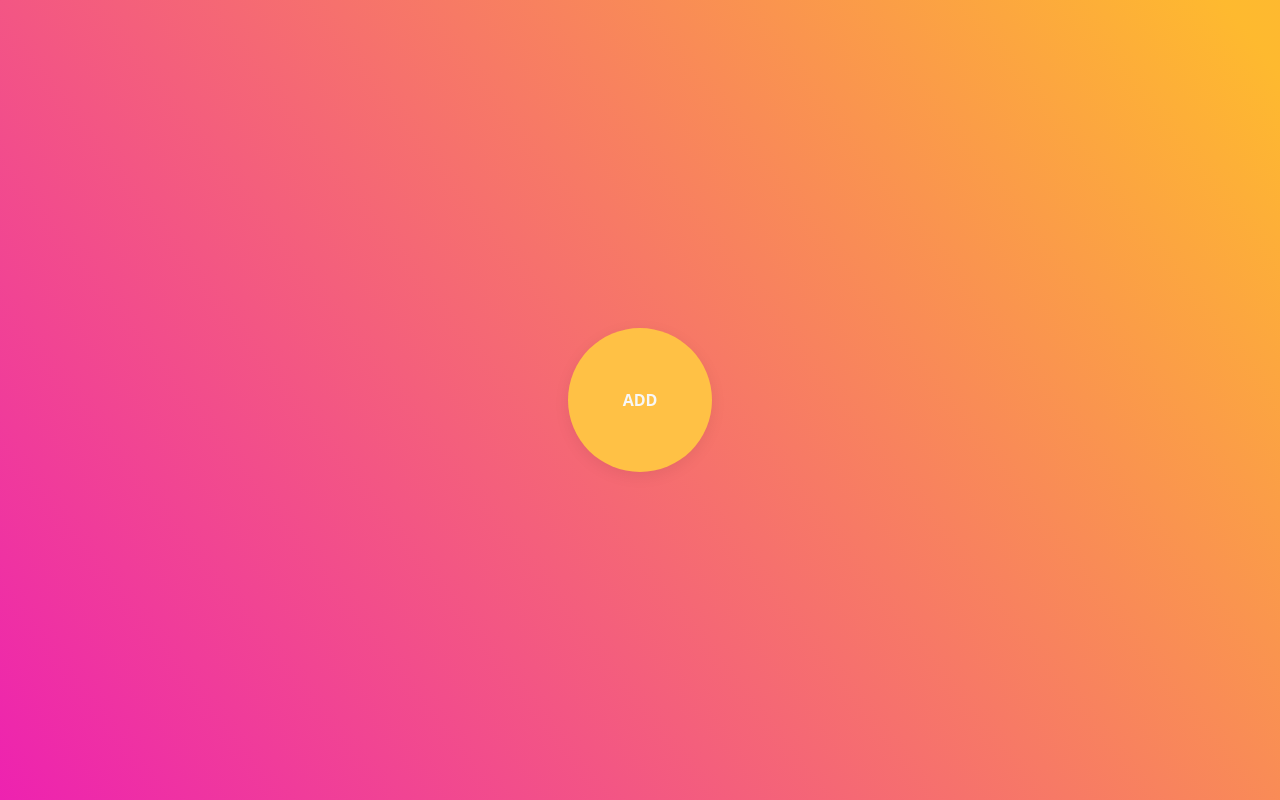
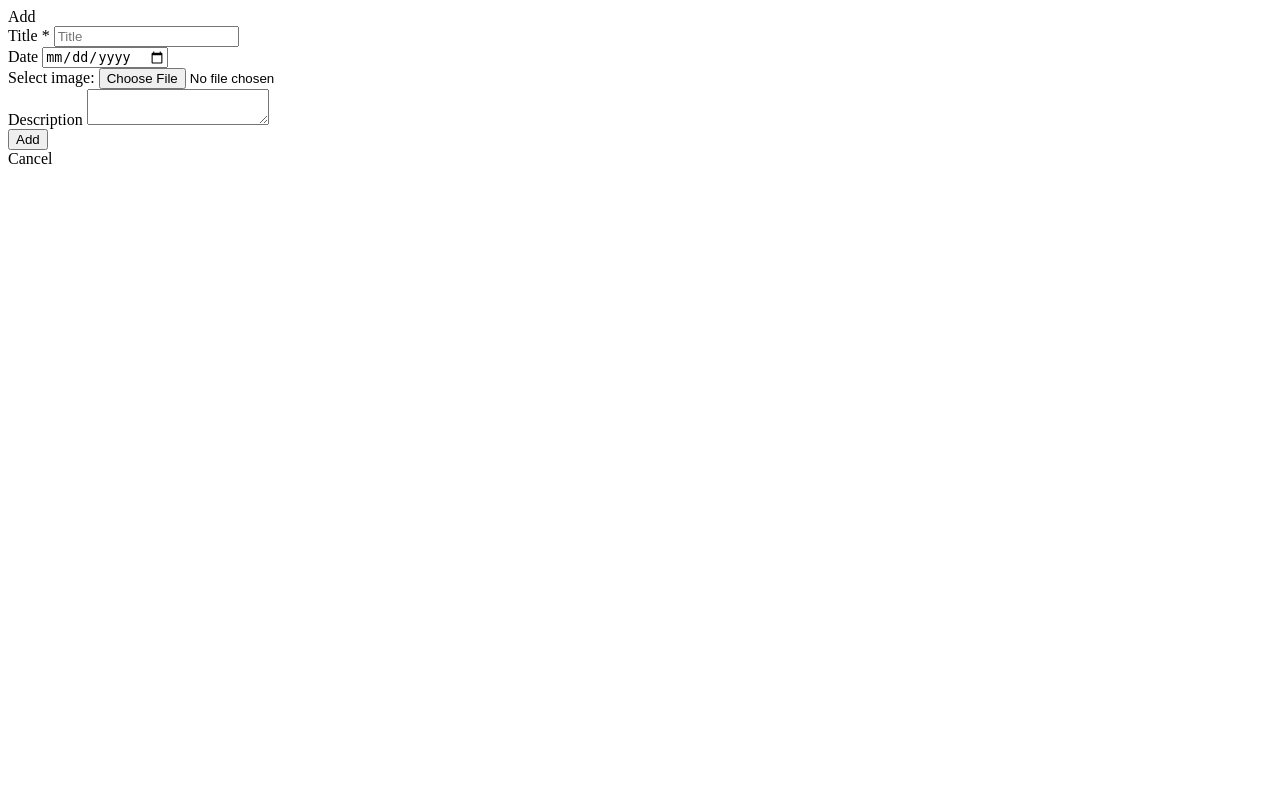
Before and after one commit to nageshnayak2000/VesRepo, a PHP site: page /Frontend/modal.html in a window 1280 px wide. Run offline with PHP 8.4, Linux system fonts and the light colour scheme.

Commit message:
new modal added

```diff
--- a/CSS/modal.css
+++ b/CSS/modal.css
@@ -1,187 +1,51 @@
-.container {
-    background-image: linear-gradient(-128deg, rgba(255, 181, 32, 0.93) 3%, rgba(239, 39, 153, 0.93) 88%, rgba(237, 18, 171, 0.93) 100%);
-    display: flex;
+/* ========================================
+
+    CODE YOUR STYLES BELOW!
+
+   ====================================== */
+
+   .overlay {
+    position: fixed;
+    top: 0;
+    left: 0;
+    right: 0;
+    bottom: 0;
+    z-index: 99;
+    background: #000;
+    pointer-events: none;
+    opacity: 0;
+    transform: scale(0.5);
+}
+
+input[type = "checkbox"]:checked ~ .overlay{   /*select the overaly sibling '~' stands for sibling*/
+    pointer-events: auto;
+    opacity: 0.9;
+    transform: scale(1);
+    transition: transform 0.5s ease, opacity 0.5s ease;
+}
+
+.modal {
+    position: fixed;
+    top: 50%;
+    left: 50%;
+    z-index: 100;
+    transform: translate(-50%, -50%) scale(0.5);
     width: 100%;
-    height: 100%;
-    justify-content: center;
-    align-items: center;
+    max-width: 640px;
+    pointer-events: none;
+    opacity: 0;
 }
-.add-product {
-    transition: all 0.3s ease;
-    background-color: #ffc145;
-    height: 144px;
-    width: 144px;
-    border-radius: 72px;
-    box-shadow: 0 4px 16px 0 rgba(0, 0, 0, .07);
-    cursor: pointer;
+
+input[type = "checkbox"]:checked ~ .modal{
+    pointer-events: auto;
+    opacity: 1;
+    transform: translate(-50%, -50%) scale(1);
+    transition: transform 0.5s ease, opacity 0.5s ease;
+    transition-delay: 0.1s;
 }
-.add-product.open {
-    background-color: #fafafa;
-    padding: 18px 32px;
-    border-radius: 5px;
-    width: 420px;
-    height: 398px;
-    cursor: default;
+
+.modal__content {
+    display: block;
+    padding: 30px;
+    background: white;
 }
-.add-product.open form {
-    opacity: 1;
-    transition: opacity 0.1s ease;
-    transition-delay: 0.3s;
-    height: auto;
-}
-.add-product .button-copy {
-    text-align: center;
-    line-height: 144px;
-    text-transform: uppercase;
-    font-weight: bold;
-    color: #f7f7f7;
-}
-.add-product form {
-    transition: none;
-    opacity: 0;
-    height: 0;
-    overflow: hidden;
-}
-.add-product .cancel {
-    font-size: 12px;
-    text-align: center;
-    margin-top: 1em;
-}
-.add-product .cancel span {
-    cursor: pointer;
-}
-.add-product .cancel span:hover {
-    text-decoration: underline;
-}
-.submit-button {
-    display: block;
-    background-color: #3498db;
-    height: 40px;
-    border-radius: 20px;
-    line-height: 36px;
-    text-align: center;
-    color: #fff;
-    text-transform: uppercase;
-    font-size: 0.875em;
-    border: none;
-    font-weight: 700;
-    padding: 0 34px;
-    margin: 0 auto;
-}
-.submit-button img {
-    position: relative;
-    top: 3px;
-    right: 6px;
-}
-.submit-button:hover {
-    background-color: #217dbb;
-    cursor: pointer;
-}
-.featured-note {
-    color: #949494;
-    font-size: 12px;
-    margin: 4px 0px;
-    line-height: 18px;
-    font-style: italic;
-}
-form * {
-    outline: none;
-}
-label {
-    display: block;
-    font-size: 14px;
-    font-weight: bold;
-    user-select: none;
-}
-label.emoji input {
-    -webkit-appearance: none;
-    -moz-appearance: none;
-    appearance: none;
-    height: 21px;
-    margin: 0;
-    display: none;
-}
-label.emoji input + span:after {
-    content: "😶";
-    font-size: 18px;
-    top: 2px;
-    left: 2px;
-    position: relative;
-    height: 18px;
-    display: inline-block;
-}
-label.emoji input:checked + span:after {
-    content: "😀";
-}
-.form--field {
-    width: 420px;
-    margin: 10px 0;
-}
-.form--field.-short {
-    width: 120px;
-}
-.form--price {
-    position: absolute;
-    line-height: 38px;
-    width: 16px;
-    color: #c7c7c7;
-    text-align: center;
-}
-.form--price + input {
-    padding-left: 14px;
-}
-.form--container {
-    width: 420px;
-}
-.form--container.-inline {
-    display: flex;
-    flex-direction: row;
-    justify-content: space-between;
-    margin-bottom: -12px;
-}
-.form--element {
-    background-color: #fff;
-    border: 1px solid #ececec;
-    border-radius: 3px;
-    font-size: 14px;
-    line-height: 28px;
-    padding: 0 4px;
-    color: #3d3d3d;
-    width: 100%;
-    margin: 4px 0;
-    box-sizing: border-box;
-    font-family: 'Open Sans', sans-serif;
-}
-.form--element:focus {
-    border: 1px solid #ffc145;
-    border-radius: 2px;
-}
-.form--element:not(.texteare) {
-    height: 30px;
-}
-.form--element.textarea {
-    height: 80px;
-    resize: none;
-}
-html, body {
-    height: 100%;
-    margin: 0;
-}
-body {
-    font-family: 'Open Sans', sans-serif;
-    font-size: 16px;
-    background-color: #f3f4f5;
-    cursor: default;
-}
-a {
-    text-decoration: none;
-    cursor: pointer;
-}
-::selection {
-    background-color: #f5617a;
-    color: #fff;
-}
-::-moz-selection {
-    background-color: #f5617a;
-    color: #fff;
-}
--- a/JS/modal.js
+++ /dev/null
@@ -1,28 +0,0 @@
-var vue = new Vue({
-    el: '#app',
-    data: {
-      formOpen: false,
-      productData: {
-        title: '',
-        rating: '',
-        price: '',
-        list_price: '',
-        is_featured: false
-      }
-    },
-    methods: {
-      resetForm: function () {
-        this.productData = {
-          title: '',
-          rating: '',
-          price: '',
-          list_price: '',
-          is_featured: false
-        }
-      },
-      cancel: function() {
-        this.formOpen = false;
-        this.resetForm();
-      }
-    }
-  })
```
Also changed, not shown: CSS/profile.css (+20 -3 lines), Frontend/profile.html (+47 -14 lines).
